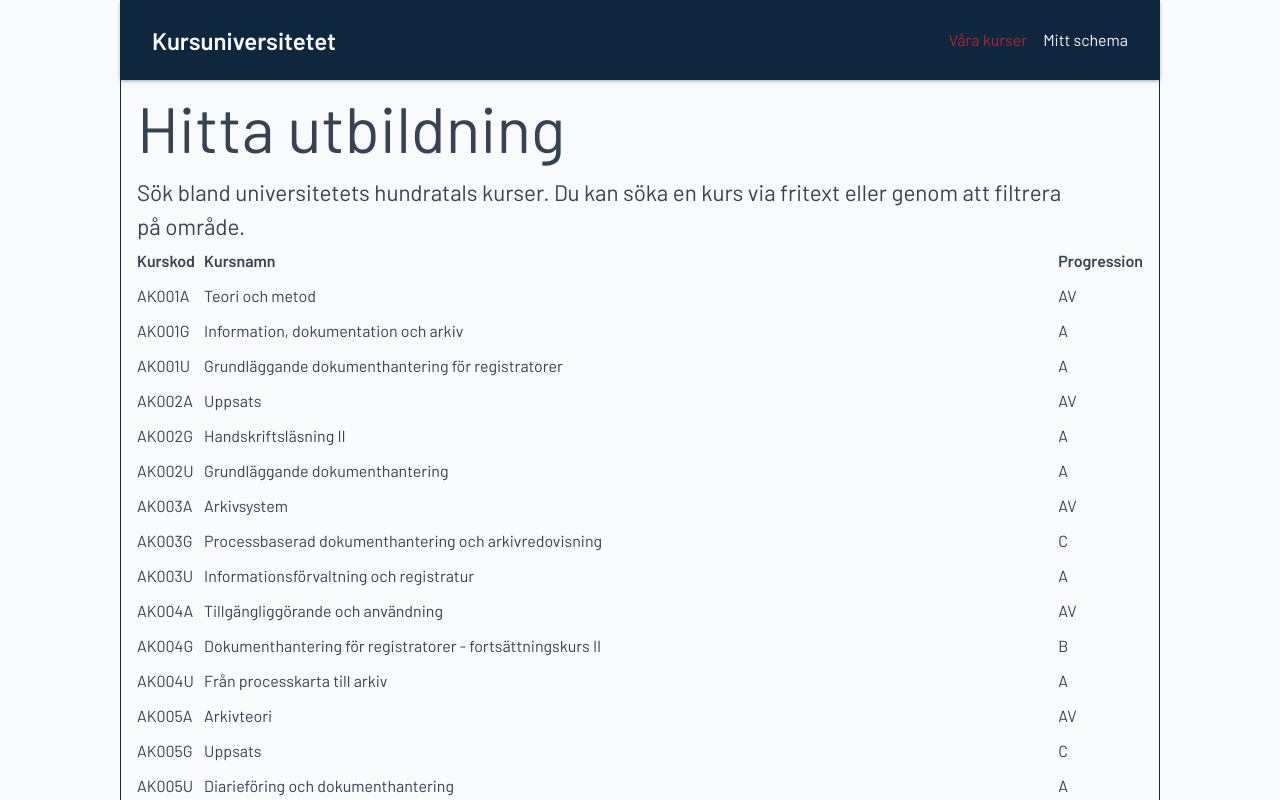
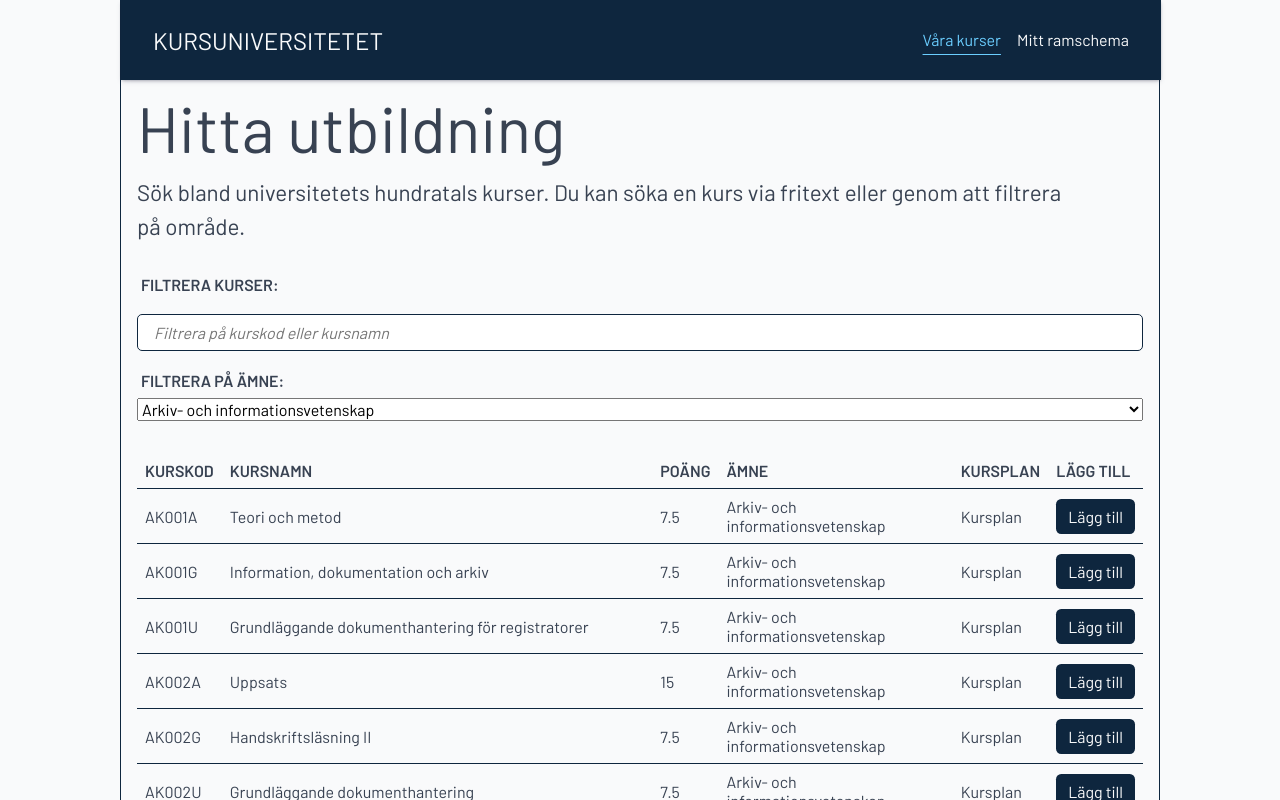
Before and after one commit to dalu2301/DT208G-Projekt, an Angular app: page /courses in a window 1280 px wide. Shown: the top 800 px of the page. Built offline with nearby package versions, Linux system fonts and the light colour scheme.

Commit message:
Started working on filter functions for course list

```diff
--- a/src/app/app.component.css
+++ b/src/app/app.component.css
@@ -3,16 +3,16 @@
     max-width: 65rem;
     margin-inline: auto;
     display: grid;
-    grid-auto-flow: row;
+    min-height: 100svh;
+    grid-template-rows: auto 1fr auto;
+    border-left-width: 0.0625rem;
+    border-left-style: solid;
+    border-left-color: var(--app-border-color);
+    border-right-width: 0.0625rem;
+    border-right-style: solid;
+    border-right-color: var(--app-border-color);
 
     & main {
-        min-height: calc(100vh - 5rem);
         margin-block-start: 5rem;
-        border-left-width: 1px;
-        border-left-style: solid;
-        border-left-color: var(--app-border-color);
-        border-right-width: 1px;
-        border-right-style: solid;
-        border-right-color: var(--app-border-color);
     }
 }
--- a/src/app/app.component.html
+++ b/src/app/app.component.html
@@ -1,6 +1,6 @@
 <div class="app-wrapper">
 
-    <app-navigation></app-navigation>
+    <app-navigation />
 
     <main>
 
@@ -8,5 +8,10 @@
 
     </main>
 
+    <footer>
+
+        <app-footer />
+
+    </footer>
 
 </div>
--- a/src/app/app.component.ts
+++ b/src/app/app.component.ts
@@ -1,11 +1,13 @@
 import { Component } from '@angular/core'
 import { RouterOutlet } from '@angular/router'
 import { NavigationComponent } from './components/navigation/navigation.component'
+import { FooterComponent } from './components/footer/footer.component'
 
 @Component({
   selector: 'app-root',
   standalone: true,
   imports: [
+    FooterComponent,
     NavigationComponent,
     RouterOutlet
   ],
--- a/src/app/components/courses/courses.component.css
+++ b/src/app/components/courses/courses.component.css
@@ -1,5 +1,7 @@
 section {
+    --app-courses-border-color: hsl(210, 63%, 15%);
     padding-inline: 1rem;
+    margin-block-end: 2rem;
 
     & h2 {
         font-size: clamp(2rem, 12vw, 4rem);
@@ -13,14 +15,74 @@ section {
         line-height: 1.5em;
     }
 
+    & form {
+        display: grid;
+        grid-auto-flow: row;
+        row-gap: 0.5rem;
+
+        & label {
+            padding-inline: 0.25rem;
+            text-transform: uppercase;
+            font-weight: 600;
+        }
+
+        & input {
+            width: 100%;
+            border: 0.0625rem solid var(--app-courses-border-color);
+            padding-inline: 1rem;
+            padding-block: 0.5rem;
+            border-radius: 0.3125rem;
+            margin-block: 0.75rem;
+        }
+
+        & input::placeholder {
+            font-style: italic;
+        }
+    }
+
     & table {
+        --table-row-hover-color: hsl(0, 0%, 95%);
+        --button-background-color: hsl(210, 63%, 15%);
+        --button-text-color: hsl(210, 20%, 98%);
+        --button-background-inverse-color: hsl(210, 20%, 98%);
+        --button-text-inverse-color: hsl(210, 52%, 15%);
+        --button-hover-color: hsl(200, 100%, 71%);
         border-collapse: collapse;
         width: 100%;
 
+        & th {
+            text-transform: uppercase;
+            font-weight: 600;
+        }
+
         & th,
         & td {
+            font-size: clamp(0.8rem, 2vw, 1rem);
             padding-block: 0.5rem;
+            padding-inline: 0.5rem;
             text-align: left;
+            vertical-align: middle;
+            border-bottom: 0.0625rem solid var(--app-courses-border-color);
+        }
+
+        & button {
+            width: max-content;
+            padding-block: 0.5rem;
+            padding-inline: 0.75rem;
+            background-color: var(--button-background-color);
+            color: var(--button-text-color);
+            border: 0;
+            border-radius: 0.325rem;
+        }
+
+        & button:hover {
+            background-color: var(--button-hover-color);
+            color: var(--button-text-inverse-color);
+            box-shadow: hsla(240, 30%, 28%, 0.25) 0px 2px 5px -1px, hsla(0, 0%, 0%, 0.3) 0px 1px 3px -1px;
+        }
+
+        & tr:hover {
+            background-color: var(--table-row-hover-color);
         }
     }
 
--- a/src/app/components/courses/courses.component.html
+++ b/src/app/components/courses/courses.component.html
@@ -11,19 +11,42 @@
 
 <section>
 
+    <form>
+        <label for="course-filter">Filtrera kurser:</label>
+        <input type="text" id="course-filter" placeholder="Filtrera på kurskod eller kursnamn">
+        <label for="subject-filter">Filtrera på ämne:</label>
+        <select id="subject-filter">
+            <option *ngFor="let subject of subjects" value="{{ subject }}">{{ subject }}</option>
+        </select>
+    </form>
+
+</section>
+
+<section>
+
     <table>
         <thead>
             <tr>
                 <th>Kurskod</th>
                 <th>Kursnamn</th>
-                <th>Progression</th>
+                <th>Poäng</th>
+                <th>Ämne</th>
+                <th>Kursplan</th>
+                <th>Lägg till</th>
             </tr>
         </thead>
         <tbody>
             <tr *ngFor="let course of courses">
-                <td>{{ course.courseCode }}</td>
-                <td>{{ course.courseName }}</td>
-                <td>{{ course.progression }}</td>
+                <td data-cell="Kurskod">{{ course.courseCode }}</td>
+                <td data-cell="Kursnamn">{{ course.courseName }}</td>
+                <td data-cell="Poäng">{{ course.points }}</td>
+                <td data-cell="Ämne">{{ course.subject }}</td>
+                <td data-cell="Kursplan">
+                    <a href="{{ course.syllabus }}" target="_blank">Kursplan</a>
+                </td>
+                <td data-cell="Lägg till">
+                    <button type="button">Lägg till</button>
+                </td>
             </tr>
         </tbody>
     </table>
--- a/src/app/components/courses/courses.component.ts
+++ b/src/app/components/courses/courses.component.ts
@@ -16,20 +16,55 @@ import { CommonModule } from '@angular/common'
 export class CoursesComponent implements OnInit {
 
   courses: Course[] = []
+  coursesFiltered: Course[] = []
+  subjects: string[] = []
   errorMessage: string = ''
 
   constructor(private courseHandler: CourseHandlerService) { }
 
   ngOnInit(): void {
 
+    // Börjar med att hämta in data från JSON-fil
     this.courseHandler.getCourses().subscribe({
 
-      next: (courses) => this.courses = courses,
+      next: (courses) => {
 
-      error: (error) => this.errorMessage = error.message
+        this.courses = courses
+        this.coursesFiltered = courses
+        this.subjects = this.uniqueSubjects(this.courses)
+        console.log(this.subjects)
+
+      },
+
+      error: (error) => {
+
+        this.errorMessage = error.message
+
+      }
 
     })
 
   }
 
+  // Plockar ut unika ämnesområden för select-elementet
+  uniqueSubjects(array: Course[]): string[] {
+
+    const map = new Map();
+
+    for (const item of array) {
+
+      // Om värde (subject) redan finns, då skrivs
+      // helt enkelt värdet över, vilket resulterar
+      // i en Map med unika värden.
+      map.set(item.subject, item.subject)
+
+    }
+
+    // ToDo: Sortera alfabetiskt innan retur...
+
+    // Konverterar Map till Array innan retur.
+    return Array.from(map.values())
+
+  }
+
 }
--- a/src/app/components/navigation/navigation.component.css
+++ b/src/app/components/navigation/navigation.component.css
@@ -1,12 +1,12 @@
 nav {
     --nav-background-color: hsl(210, 63%, 15%);
     --nav-text-color: hsl(210, 20%, 98%);
+    --nav-active-link-color: hsl(200, 100%, 71%);
     max-width: 65rem;
     margin-inline: auto;
     position: fixed;
     width: 100%;
     height: 5rem;
-    /* border-radius: 0 0 0.325rem 0.325rem; */
     background-color: var(--nav-background-color);
     color: var(--nav-text-color);
     box-shadow: hsla(240, 30%, 28%, 0.25) 0px 2px 5px -1px, hsla(0, 0%, 0%, 0.3) 0px 1px 3px -1px;
@@ -16,6 +16,11 @@ nav {
     grid-template-columns: 1fr auto;
     align-content: center;
 
+    & h1 * {
+        text-transform: uppercase;
+        font-weight: 400;
+    }
+
     & ul {
         display: grid;
         grid-auto-flow: column;
@@ -23,6 +28,9 @@ nav {
     }
 
     .active-link {
-        color: brown;
+        color: var(--nav-active-link-color);
+        line-height: 1.75rem;
+        text-decoration-line: underline;
+        text-underline-offset: 0.5rem;
     }
 }
--- a/src/app/components/navigation/navigation.component.html
+++ b/src/app/components/navigation/navigation.component.html
@@ -1,6 +1,8 @@
 <nav>
 
-    <h1>Kursuniversitetet</h1>
+    <h1>
+        <a routerLink="">Kursuniversitetet</a>
+    </h1>
 
     <ul>
         <li *ngFor="let link of navigationLinks">
--- a/src/app/components/navigation/navigation.component.ts
+++ b/src/app/components/navigation/navigation.component.ts
@@ -22,7 +22,7 @@ export class NavigationComponent {
 
   navigationLinks: NavigationLinks[] = [
     { name: 'Våra kurser', route: 'courses' },
-    { name: 'Mitt schema', route: 'schedule' }
+    { name: 'Mitt ramschema', route: 'schedule' }
   ]
 
 }
--- a/src/styles.css
+++ b/src/styles.css
@@ -70,16 +70,6 @@
         font: inherit;
     }
 
-    input {
-        padding-inline: 1rem;
-        padding-block: 0.5rem;
-        border-radius: 0.3125rem;
-        margin-block: 0.75rem;
-        border: 0;
-        width: 35%;
-        min-width: 15rem;
-    }
-
     p,
     li {
         max-width: 65ch;
```
